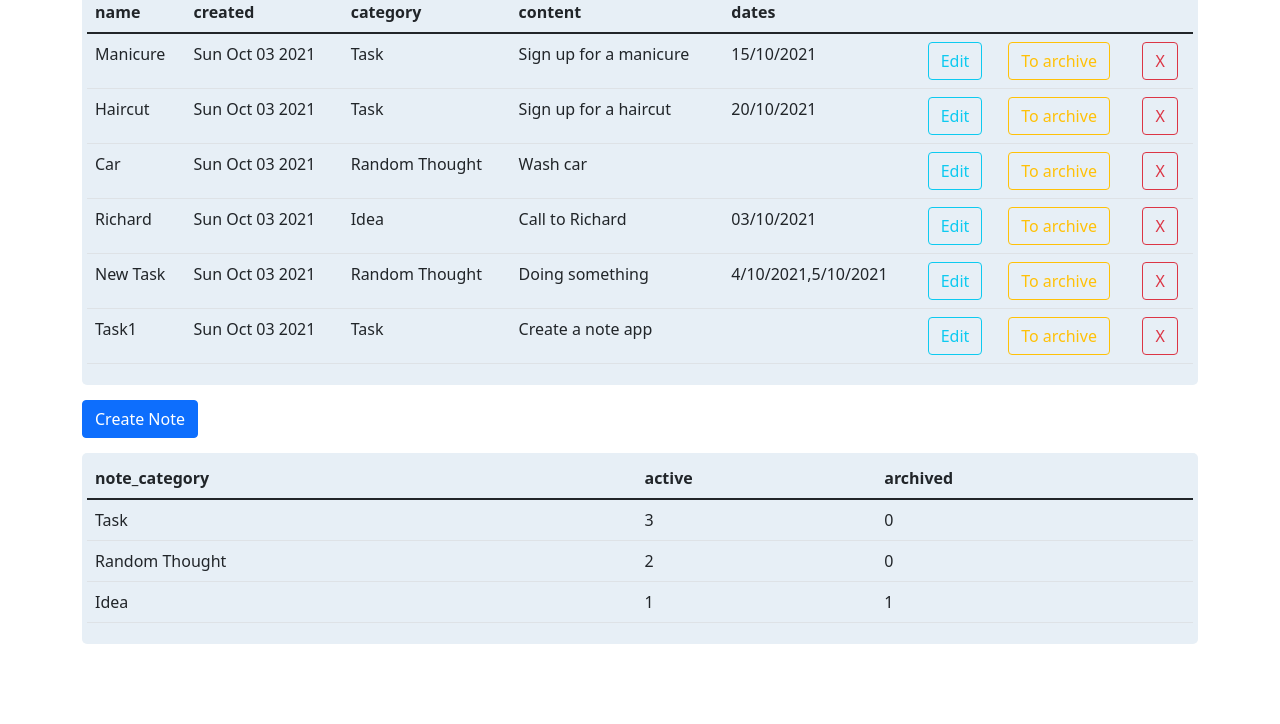
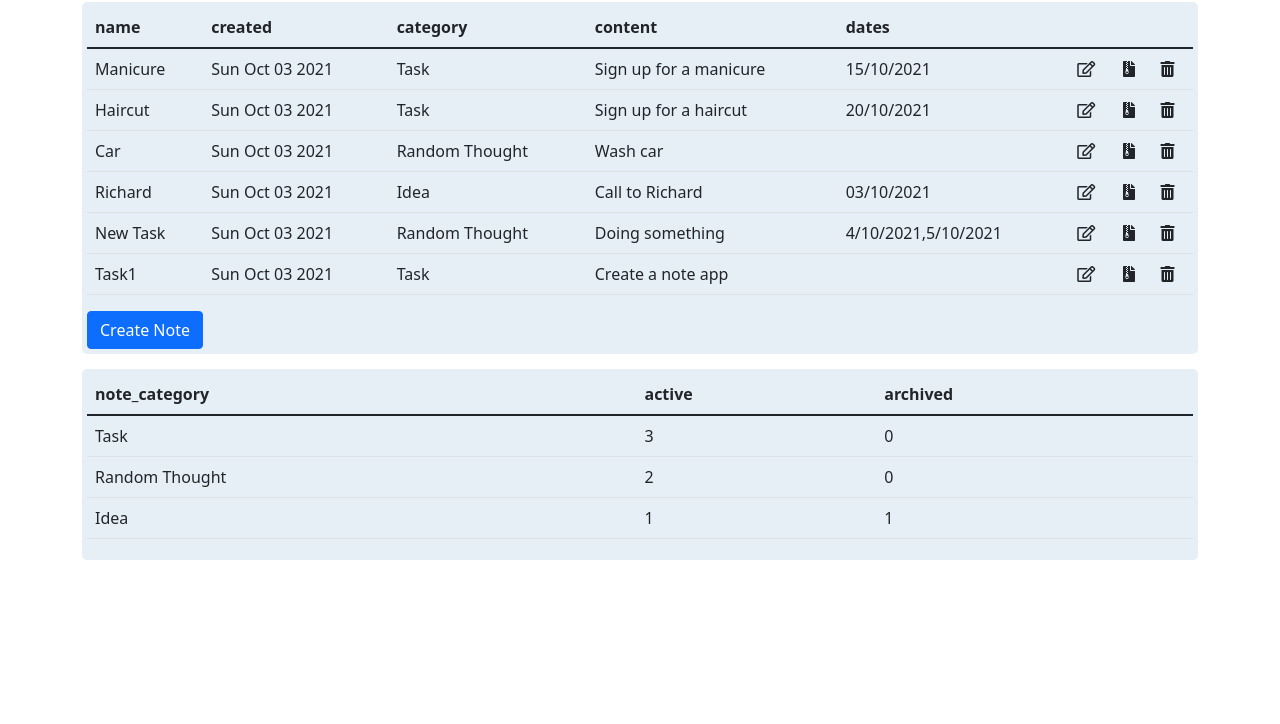
Before and after one commit to lelekann/Radency, a plain HTML site: page index.html in a window 1280 px wide. Shown: the part 76-800 px from the top of the page. Drawn offline with nearby package versions, Linux system fonts and the light colour scheme.

Commit message:
add toggle archive note and update categories table

```diff
--- a/categoriesTable.js
+++ b/categoriesTable.js
@@ -1,14 +1,12 @@
-import {data, addText, createTag, insertChild} from "./data.js";
+import {data, addText, createTag, insertChild, clear} from './data.js';
 
 const headers = data.categoriesTable.getCategoriesHeaders();
 const categories = data.categoriesTable.getCategories();
 
 let categoriesTable = document.querySelector('#categories');
-
 const table = createTag('table');
 table.classList.add('table');
 insertChild(categoriesTable, table);
-
 const tHead = createTag('thead');
 tHead.classList.add('thead-light');
 const tBody = createTag('tbody');
@@ -41,3 +39,8 @@ const createBody = (array) => {
     }
 };
 createBody(categories);
+
+export const updateTable = () => {
+  clear(tBody);
+  createBody(data.categoriesTable.getCategories())
+};
--- a/data.js
+++ b/data.js
@@ -132,6 +132,9 @@ export const data = {
         },
         addNote(newNote) {
             this._notes = [...this._notes, newNote]
+        },
+        toggleArchiveNote(id) {
+            this._notes = this._notes.map(note => note.id === id ? {...note, archived: !note.archived} : note);
         }
     }
 };
@@ -147,3 +150,9 @@ export const insertChild = (parent, child) => {
 export const addText = (elem, text) => {
     return elem.textContent = text;
 };
+
+export const clear = (parent) => {
+    while (parent.firstChild) {
+        parent.firstChild.remove();
+    }
+};
--- a/index.html
+++ b/index.html
@@ -6,12 +6,12 @@
   <title>Notes App</title>
   <link href="styles.css" rel="stylesheet">
   <link href="https://cdn.jsdelivr.net/npm/bootstrap@5.1.1/dist/css/bootstrap.min.css" rel="stylesheet" integrity="sha384-F3w7mX95PdgyTmZZMECAngseQB83DfGTowi0iMjiWaeVhAn4FJkqJByhZMI3AhiU" crossorigin="anonymous">
+  <link rel="stylesheet" href="https://use.fontawesome.com/releases/v5.6.3/css/all.css" integrity="sha384-UHRtZLI+pbxtHCWp1t77Bi1L4ZtiqrqD80Kn4Z8NTSRyMA2Fd33n5dQ8lWUE00s/" crossorigin="anonymous">
 </head>
 <body>
 <div class="container">
   <h1> Note App </h1>
   <div id="notes"></div>
-  <button type="submit" class="btn btn-primary">Create Note</button>
   <div id="categories"></div>
 </div>
 <script type="module" src="index.js"></script>
--- a/notesTable.js
+++ b/notesTable.js
@@ -1,13 +1,17 @@
-import {data, addText, createTag, insertChild} from "./data.js";
+import {data, addText, createTag, insertChild, clear} from './data.js';
+import {updateTable} from "./categoriesTable.js";
 
 const headers = data.notesTable.getNoteHeaders();
 const notes = data.notesTable.getNotes();
 
 const notesTable = document.querySelector('#notes');
-
 const table = createTag('table');
 table.classList.add('table');
 insertChild(notesTable, table);
+const addBtn = createTag('button');
+addBtn.classList.add('btn', 'btn-primary');
+addBtn.textContent = 'Create Note';
+insertChild(notesTable, addBtn);
 
 
 const tHead = createTag('thead');
@@ -23,13 +27,21 @@ const createHead = () => {
         let colHead = createTag('th');
         tableHeadRow.setAttribute('scope', 'col');
         insertChild(tableHeadRow, colHead);
-        key === 'edit' || key === 'to archive' || key === 'delete' ? addText(colHead, ' ') : addText(colHead, key + ' ');
+        key === 'edit' || key === 'to archive' || key === 'delete' ? addText(colHead, ' ') :
+            addText(colHead, key + ' ');
     });
 };
 createHead();
 
+const toggleArchive = (id) => {
+    data.notesTable.toggleArchiveNote(id);
+    clear(tBody);
+    createBody(data.notesTable.getNotes());
+    updateTable();
+};
+
 const createBody = (array) => {
-    let actual = array.filter(key => !key.archived);
+    let actual = array.filter(note => !note.archived);
 
     for (let row in actual) {
         let tableRow = createTag('tr');
@@ -38,9 +50,25 @@ const createBody = (array) => {
         headers.map(key => {
             let tableCol = createTag('td');
             insertChild(tableRow, tableCol);
-            key === 'edit' ? tableCol.innerHTML = '<button type="button" class="btn btn-outline-info">Edit</button>' :
-                key === 'to archive' ? tableCol.innerHTML = '<button type="button" class="btn btn-outline-warning">To archive</button>' :
-                    key === 'delete' ? tableCol.innerHTML = '<button type="button" class="btn btn-outline-danger">X</button>' : tableCol.textContent = actual[row][key];
+            switch (key) {
+                case 'edit':
+                    let editBtn = createTag('i');
+                    editBtn.classList.add('far', 'fa-edit');
+                    insertChild(tableCol, editBtn);
+                    break;
+                case 'delete':
+                    let deleteBtn = createTag('i');
+                    deleteBtn.classList.add('fas', 'fa-trash-alt');
+                    insertChild(tableCol, deleteBtn);
+                    break;
+                case 'to archive':
+                    let archiveBtn = createTag('i');
+                    archiveBtn.classList.add('fas', 'fa-file-archive');
+                    archiveBtn.addEventListener('click', () => toggleArchive(actual[row].id));
+                    insertChild(tableCol, archiveBtn);
+                    break;
+                default: addText(tableCol, actual[row][key])
+            }
         });
     }
 };
--- a/styles.css
+++ b/styles.css
@@ -1,3 +1,6 @@
+.container {
+  padding: 15px;
+}
 
 #notes,
 #categories {
@@ -8,3 +11,7 @@
   background-color: #e7eff6;
   border-radius: 5px;
 }
+
+h1 {
+  text-align: center;
+}
```
